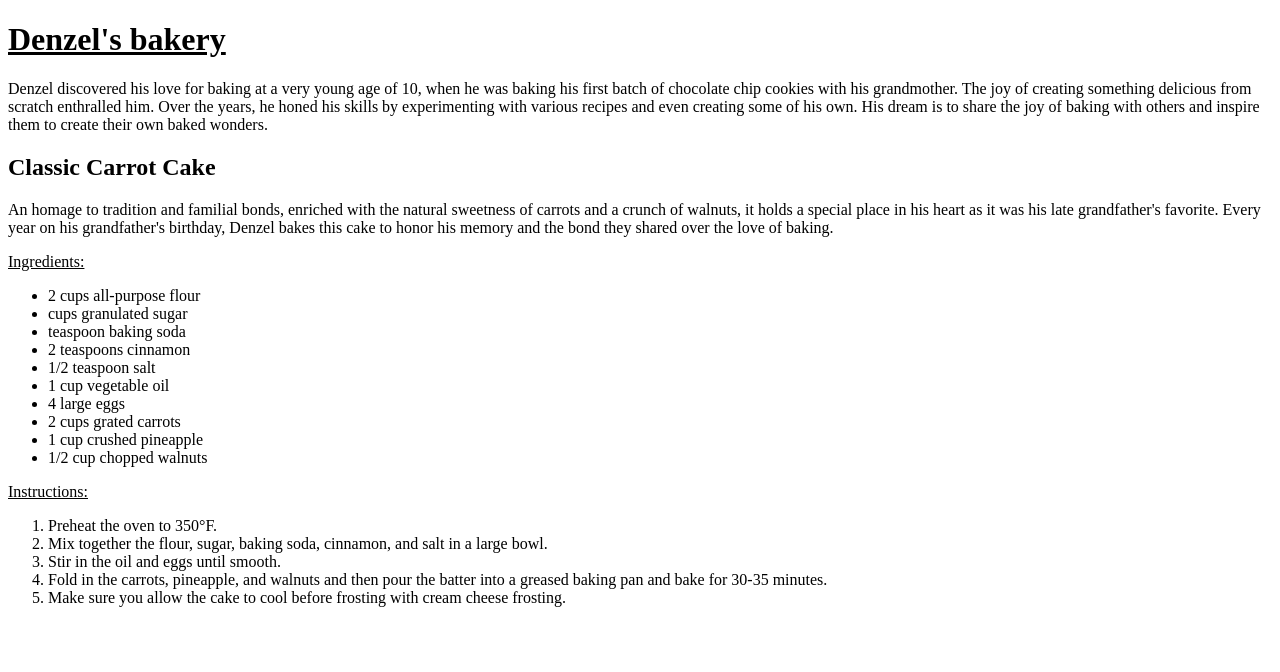
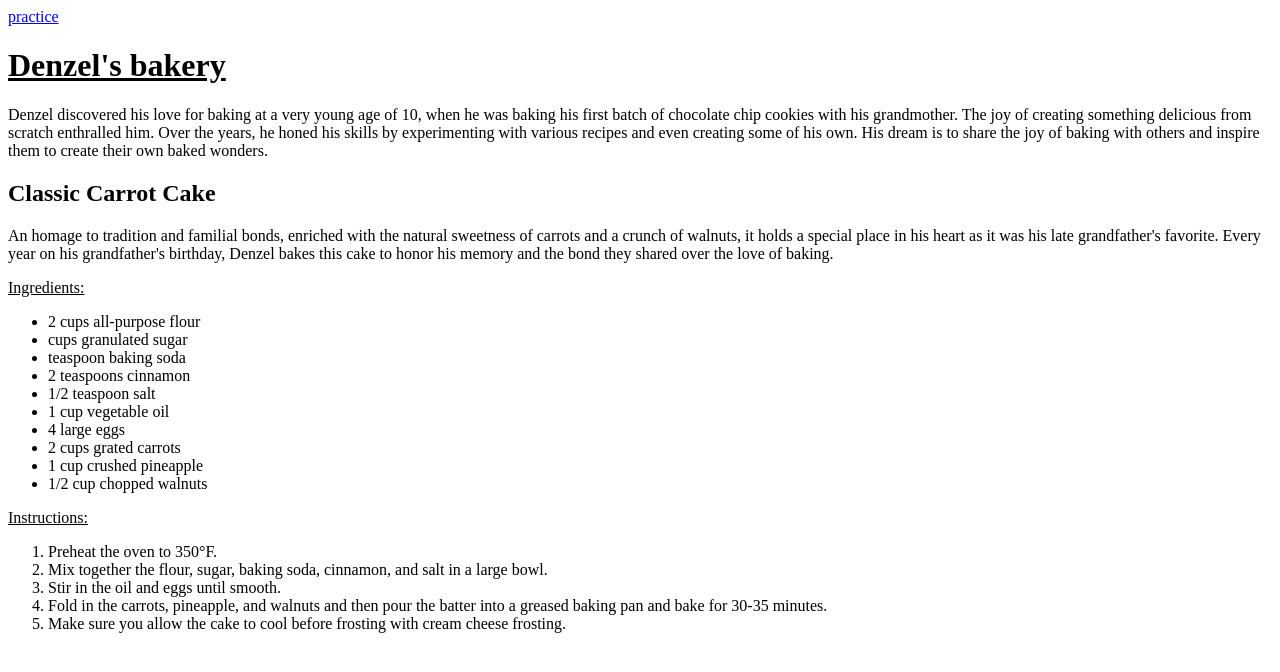
Before and after one commit to Me1dy/Me1dy, a plain HTML site: page index.html in a window 1280 px wide. Drawn offline with Linux system fonts and the light colour scheme.

Commit message:
added link

```diff
--- a/index.html
+++ b/index.html
@@ -6,6 +6,7 @@
     <title>Denzels bakery</title>
 </head>
 <body>
+    <a href="https://me1dy.github.io/Me1dy/">practice</a>
     <h1><b> <u> Denzel's bakery </u> </b></h1>
     <p> Denzel discovered his love for baking at a very young age of 10, when he was baking his first batch of chocolate chip cookies with his grandmother.
          The joy of creating something delicious from scratch enthralled him. Over the years, he honed his skills by experimenting with various recipes and
```
